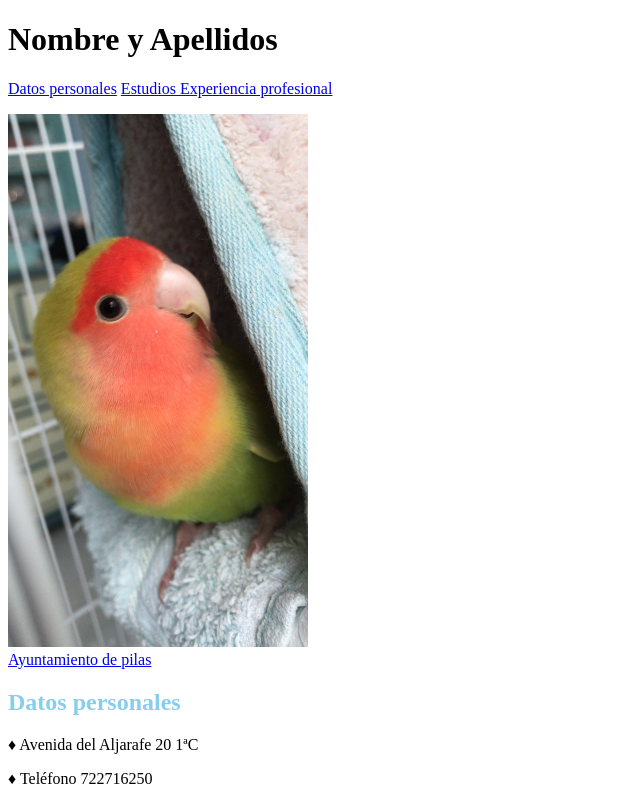
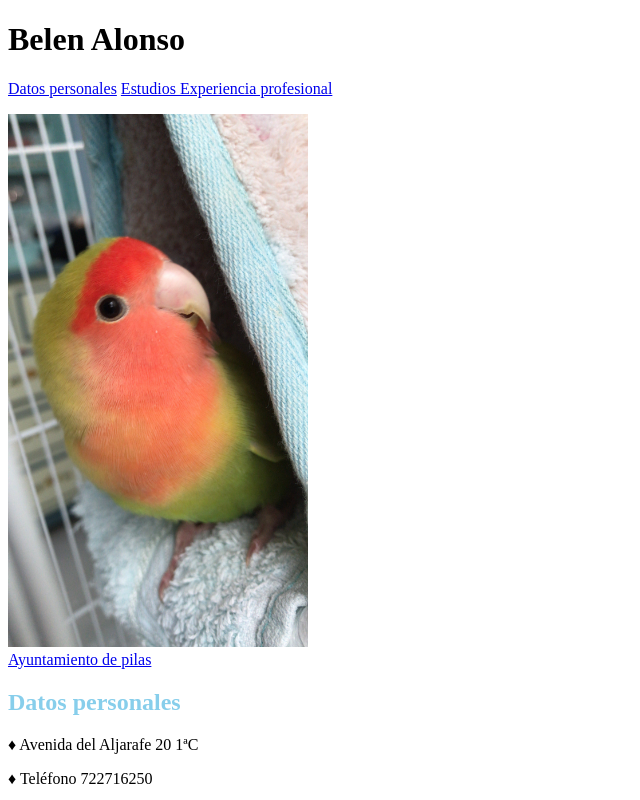
Before and after one commit to Belalocue/gitpasoapaso, a plain HTML site: page index.html in a window 1280 px wide. Shown: the top 800 px of the page, without its empty margins (0-640 px from the left). Drawn offline with Linux system fonts and the light colour scheme.

Commit message:
cambiodetitulo

```diff
--- a/index.html
+++ b/index.html
@@ -3,7 +3,7 @@
 <head>
 	<meta charset="utf-8">
 	<meta name="viewport" content="width=device-width, initial-scale=1">
-	<title>CURRICULUM</title>
+	<title>CURRICULUMbelen</title>
     <h2 style ="color:skyblue;">
     <style type= text/css>
 table , td, th {border:solid 1px black; border-spacing:0px;}
@@ -12,7 +12,7 @@ table , td, th {border:solid 1px black; border-spacing:0px;}
 
 </head>
 <body>
-	  <h1>Nombre y Apellidos</h1>
+	  <h1>Belen Alonso </h1>
 
 <p> <a href="#datospersonales">Datos personales</a> <a href="#estudios">Estudios </a> <a href="#experienciaprofesional">Experiencia profesional</a></p>
 
```
